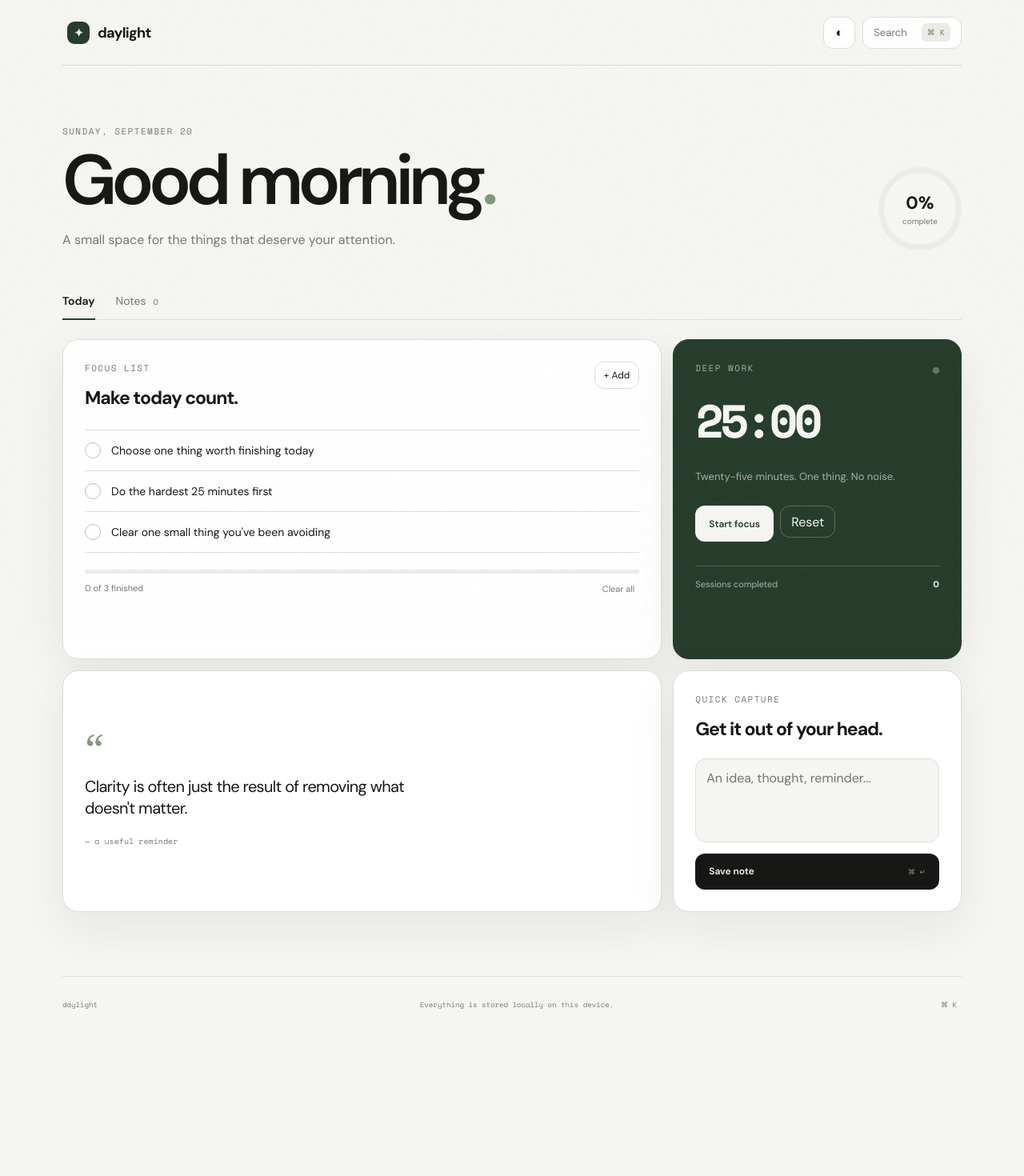
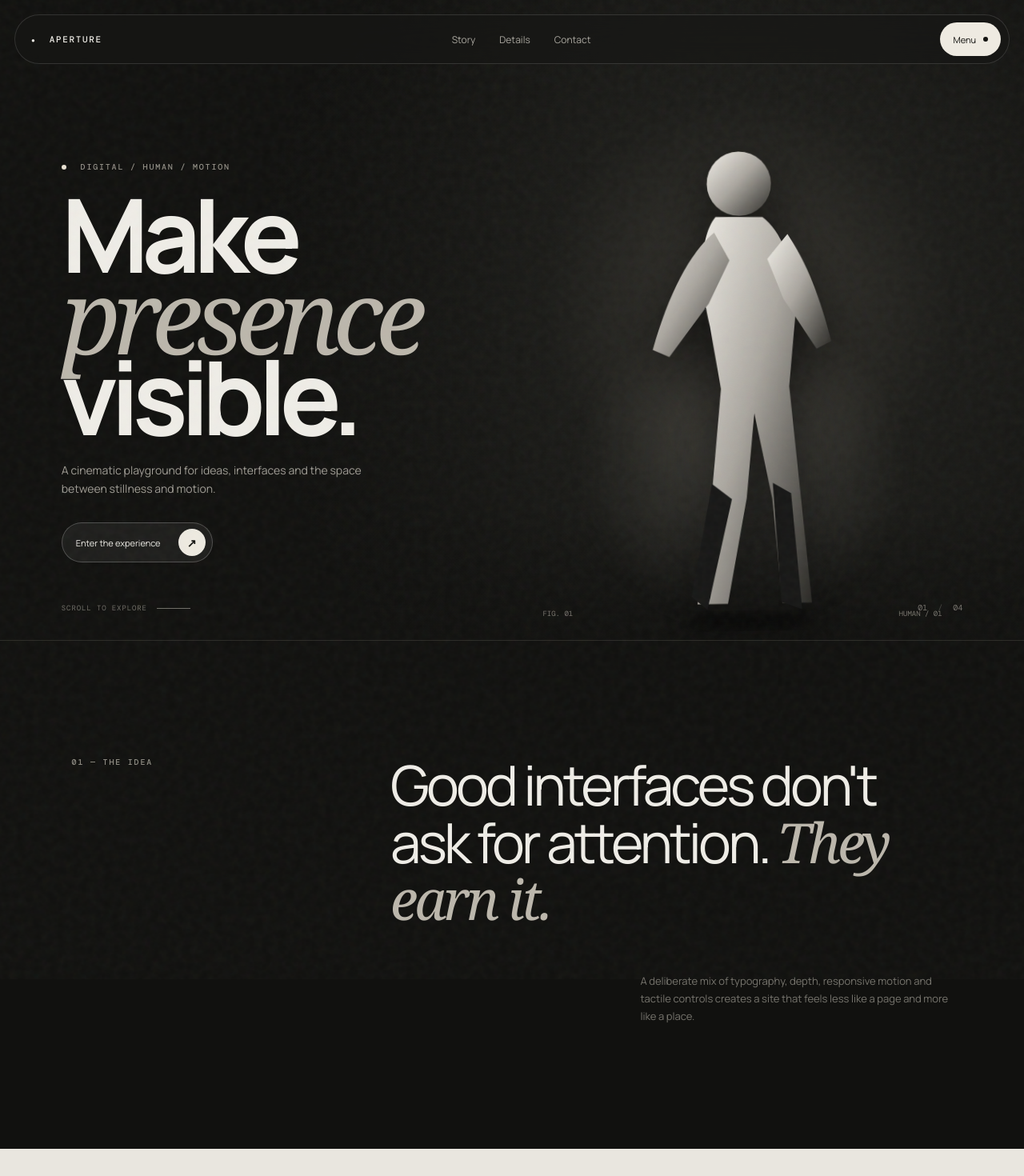
Before and after one commit to Frezanz/myweb, a Next.js app: page / in a window 1280 px wide. Shown: the top 1470 px of the page at 80% size. Before the commit the page ends 1290 px from the top, so only its background shows below. Built offline with nearby package versions, Linux system fonts and the light colour scheme.

Commit message:
Recreate myweb as a cinematic interactive landing page

```diff
--- a/app/layout.tsx
+++ b/app/layout.tsx
@@ -1,10 +1,9 @@
+import "./globals.css";
 import type { Metadata } from "next";
-import "./globals.css";
 
 export const metadata: Metadata = {
-  title: "daylight — make today count",
-  description: "A quiet, useful space for focus, tasks and thoughts.",
-  viewport: "width=device-width, initial-scale=1, viewport-fit=cover",
+  title: "Aperture — Make presence visible.",
+  description: "A cinematic interactive experience for the web.",
 };
 
 export default function RootLayout({ children }: Readonly<{ children: React.ReactNode }>) {
--- a/app/page.tsx
+++ b/app/page.tsx
@@ -1,199 +1,117 @@
 "use client";
 
-import { useEffect, useMemo, useState } from "react";
-import { AnimatePresence, motion } from "framer-motion";
+import { useEffect, useState } from "react";
 
-type Task = { id: number; text: string; done: boolean };
-type Note = { id: number; text: string; created: string };
-
-const starterTasks: Task[] = [
-  { id: 1, text: "Choose one thing worth finishing today", done: false },
-  { id: 2, text: "Do the hardest 25 minutes first", done: false },
-  { id: 3, text: "Clear one small thing you've been avoiding", done: false },
+const features = [
+  { n: "01", title: "Atmosphere", copy: "A visual system built around depth, light and motion instead of a wall of components." },
+  { n: "02", title: "Movement", copy: "Every interaction has a response — hover, touch, scroll, focus, and the little things between." },
+  { n: "03", title: "Presence", copy: "A silhouette anchors the experience: human, quiet, cinematic, and intentionally ambiguous." },
 ];
 
-function formatTime(seconds: number) {
-  const m = Math.floor(seconds / 60).toString().padStart(2, "0");
-  const s = (seconds % 60).toString().padStart(2, "0");
-  return `${m}:${s}`;
-}
-
 export default function Home() {
-  const [tab, setTab] = useState<"today" | "notes">("today");
-  const [tasks, setTasks] = useState<Task[]>(starterTasks);
-  const [notes, setNotes] = useState<Note[]>([]);
-  const [note, setNote] = useState("");
-  const [seconds, setSeconds] = useState(25 * 60);
-  const [running, setRunning] = useState(false);
-  const [focusCount, setFocusCount] = useState(0);
-  const [command, setCommand] = useState(false);
-  const [dark, setDark] = useState(false);
-  const [greeting, setGreeting] = useState("Good morning");
+  const [menu, setMenu] = useState(false);
+  const [spot, setSpot] = useState({ x: 50, y: 35 });
+  const [active, setActive] = useState(0);
 
   useEffect(() => {
-    const savedTasks = localStorage.getItem("daylight-tasks");
-    const savedNotes = localStorage.getItem("daylight-notes");
-    const savedFocus = localStorage.getItem("daylight-focus");
-    const savedTheme = localStorage.getItem("daylight-theme");
-    if (savedTasks) setTasks(JSON.parse(savedTasks));
-    if (savedNotes) setNotes(JSON.parse(savedNotes));
-    if (savedFocus) setFocusCount(Number(savedFocus));
-    if (savedTheme === "dark") setDark(true);
-    const hour = new Date().getHours();
-    setGreeting(hour < 12 ? "Good morning" : hour < 18 ? "Good afternoon" : "Good evening");
+    const onMove = (e: PointerEvent) => {
+      setSpot({ x: (e.clientX / window.innerWidth) * 100, y: (e.clientY / window.innerHeight) * 100 });
+    };
+    window.addEventListener("pointermove", onMove);
+    return () => window.removeEventListener("pointermove", onMove);
   }, []);
 
-  useEffect(() => localStorage.setItem("daylight-tasks", JSON.stringify(tasks)), [tasks]);
-  useEffect(() => localStorage.setItem("daylight-notes", JSON.stringify(notes)), [notes]);
-  useEffect(() => localStorage.setItem("daylight-focus", String(focusCount)), [focusCount]);
-  useEffect(() => localStorage.setItem("daylight-theme", dark ? "dark" : "light"), [dark]);
+  return (
+    <main style={{ "--mx": spot.x + "%", "--my": spot.y + "%" } as React.CSSProperties}>
+      <div className="grain" aria-hidden="true" />
+      <div className="cursor-glow" aria-hidden="true" />
 
-  useEffect(() => {
-    if (!running) return;
-    const id = window.setInterval(() => {
-      setSeconds((value) => {
-        if (value <= 1) {
-          setRunning(false);
-          setFocusCount((count) => count + 1);
-          return 25 * 60;
-        }
-        return value - 1;
-      });
-    }, 1000);
-    return () => clearInterval(id);
-  }, [running]);
+      <nav className="nav">
+        <a className="brand" href="#top" aria-label="Aperture home"><span>●</span> APERTURE</a>
+        <div className="nav-links">
+          <a href="#story">Story</a>
+          <a href="#details">Details</a>
+          <a href="#contact">Contact</a>
+        </div>
+        <button className="menu-button" onClick={() => setMenu(!menu)} aria-expanded={menu}>
+          <span>{menu ? "Close" : "Menu"}</span><i />
+        </button>
+      </nav>
 
-  useEffect(() => {
-    const onKey = (event: KeyboardEvent) => {
-      if ((event.metaKey || event.ctrlKey) && event.key.toLowerCase() === "k") {
-        event.preventDefault();
-        setCommand((value) => !value);
-      }
-      if (event.key === "Escape") setCommand(false);
-    };
-    window.addEventListener("keydown", onKey);
-    return () => window.removeEventListener("keydown", onKey);
-  }, []);
+      {menu && (
+        <div className="mobile-menu">
+          <a href="#story" onClick={() => setMenu(false)}>Story <span>01</span></a>
+          <a href="#details" onClick={() => setMenu(false)}>Details <span>02</span></a>
+          <a href="#contact" onClick={() => setMenu(false)}>Contact <span>03</span></a>
+        </div>
+      )}
 
-  const completed = tasks.filter((task) => task.done).length;
-  const progress = tasks.length ? Math.round((completed / tasks.length) * 100) : 0;
+      <section id="top" className="hero">
+        <div className="hero-copy">
+          <p className="eyebrow"><span /> DIGITAL / HUMAN / MOTION</p>
+          <h1>Make<br /><em>presence</em><br />visible.</h1>
+          <p className="hero-sub">A cinematic playground for ideas, interfaces and the space between stillness and motion.</p>
+          <a className="magnetic" href="#story"><span>Enter the experience</span><b>↗</b></a>
+        </div>
 
-  const dateLabel = useMemo(
-    () => new Intl.DateTimeFormat("en", { weekday: "long", month: "long", day: "numeric" }).format(new Date()),
-    []
-  );
+        <div className="figure-wrap" aria-label="Abstract human silhouette">
+          <div className="halo" />
+          <svg className="figure" viewBox="0 0 300 650" role="img" aria-label="Person in a standing pose">
+            <defs>
+              <linearGradient id="body" x1="0" y1="0" x2="1" y2="1">
+                <stop offset="0" stopColor="#f5f2eb" />
+                <stop offset=".48" stopColor="#aaa69f" />
+                <stop offset="1" stopColor="#292824" />
+              </linearGradient>
+              <filter id="soft"><feGaussianBlur stdDeviation="7" /></filter>
+            </defs>
+            <ellipse cx="155" cy="622" rx="76" ry="10" fill="#000" opacity=".5" filter="url(#soft)" />
+            <circle cx="150" cy="91" r="39" fill="url(#body)" />
+            <path d="M121 131 C102 153 99 207 112 264 L124 340 L111 466 L91 601 L128 601 L153 473 L164 370 L184 474 L194 601 L230 601 L207 338 L216 251 C221 201 202 150 178 132 Z" fill="url(#body)" />
+            <path d="M119 150 C89 174 62 224 42 291 L62 300 L111 236 L137 184 Z" fill="url(#body)" />
+            <path d="M208 153 C232 190 246 231 259 284 L241 293 L202 232 L183 183 Z" fill="url(#body)" />
+            <path d="M111 455 L84 592 L103 608 L135 474 Z" fill="#171716" />
+            <path d="M185 455 L193 600 L218 609 L207 468 Z" fill="#171716" />
+          </svg>
+          <div className="figure-label"><span>FIG. 01</span><span>HUMAN / 01</span></div>
+        </div>
 
-  function addTask() {
-    const text = window.prompt("What needs doing?");
-    if (!text?.trim()) return;
-    setTasks((items) => [...items, { id: Date.now(), text: text.trim(), done: false }]);
-  }
+        <div className="scroll-cue"><span>Scroll to explore</span><i /></div>
+        <div className="hero-index">01 <span>/</span> 04</div>
+      </section>
 
-  function saveNote() {
-    if (!note.trim()) return;
-    setNotes((items) => [{ id: Date.now(), text: note.trim(), created: new Date().toLocaleTimeString([], { hour: "2-digit", minute: "2-digit" }) }, ...items]);
-    setNote("");
-  }
-
-  function resetTimer() {
-    setRunning(false);
-    setSeconds(25 * 60);
-  }
-
-  return (
-    <main className={dark ? "shell dark" : "shell"}>
-      <div className="grain" />
-      <header className="topbar">
-        <button className="brand" onClick={() => setTab("today")} aria-label="Go home">
-          <span className="brand-mark">✦</span>
-          <span>daylight</span>
-        </button>
-        <div className="top-actions">
-          <button className="icon-btn" onClick={() => setDark((v) => !v)} aria-label="Toggle theme">{dark ? "☼" : "◐"}</button>
-          <button className="command-btn" onClick={() => setCommand(true)}><span>Search</span><kbd>⌘ K</kbd></button>
-        </div>
-      </header>
-
-      <section className="hero">
+      <section id="story" className="manifesto">
+        <div className="section-tag">01 — THE IDEA</div>
         <div>
-          <p className="eyebrow">{dateLabel}</p>
-          <h1>{greeting}<span>.</span></h1>
-          <p className="hero-copy">A small space for the things that deserve your attention.</p>
-        </div>
-        <div className="progress-ring" style={{ "--progress": `${progress * 3.6}deg` } as React.CSSProperties}>
-          <strong>{progress}%</strong><span>complete</span>
+          <p className="big-copy">Good interfaces don&apos;t ask for attention. <em>They earn it.</em></p>
+          <p className="body-copy">A deliberate mix of typography, depth, responsive motion and tactile controls creates a site that feels less like a page and more like a place.</p>
         </div>
       </section>
 
-      <nav className="tabs" aria-label="Sections">
-        <button className={tab === "today" ? "active" : ""} onClick={() => setTab("today")}>Today</button>
-        <button className={tab === "notes" ? "active" : ""} onClick={() => setTab("notes")}>Notes <span>{notes.length}</span></button>
-      </nav>
-
-      <AnimatePresence mode="wait">
-        {tab === "today" ? (
-          <motion.div key="today" initial={{ opacity: 0, y: 10 }} animate={{ opacity: 1, y: 0 }} exit={{ opacity: 0, y: -10 }} className="grid">
-            <section className="card tasks-card">
-              <div className="card-head"><div><p className="label">Focus list</p><h2>Make today count.</h2></div><button className="small-btn" onClick={addTask}>+ Add</button></div>
-              <div className="task-list">
-                {tasks.map((task) => (
-                  <button className={task.done ? "task done" : "task"} key={task.id} onClick={() => setTasks((items) => items.map((item) => item.id === task.id ? { ...item, done: !item.done } : item))}>
-                    <span className="check">{task.done ? "✓" : ""}</span><span>{task.text}</span>
+      <section id="details" className="details">
+        <div className="section-tag">02 — THE SYSTEM</div>
+        <div className="feature-grid">
+          {features.map((item, i) => (
+            <button className={`feature-card ${active === i ? "selected" : ""}`} key={item.n} onClick={() => setActive(i)}>
+              <span>{item.n}</span>
+              <h2>{item.title}</h2>
+              <p>{item.copy}</p>
+              <b>↗</b>
             </button>
           ))}
         </div>
-              <div className="meter"><span style={{ width: `${progress}%` }} /></div>
-              <div className="muted-row"><span>{completed} of {tasks.length} finished</span><button onClick={() => setTasks([])}>Clear all</button></div>
       </section>
 
-            <section className="card focus-card">
-              <div className="card-head"><div><p className="label">Deep work</p><h2>{formatTime(seconds)}</h2></div><span className={running ? "live-dot active" : "live-dot"} /></div>
-              <p className="timer-copy">{running ? "Stay here. Everything else can wait." : "Twenty-five minutes. One thing. No noise."}</p>
-              <div className="timer-actions">
-                <button className="primary" onClick={() => setRunning((v) => !v)}>{running ? "Pause" : "Start focus"}</button>
-                <button className="secondary" onClick={resetTimer}>Reset</button>
-              </div>
-              <div className="focus-stat"><span>Sessions completed</span><strong>{focusCount}</strong></div>
+      <section className="marquee" aria-hidden="true">
+        <div>LIGHT / SHADOW / MOTION / HUMAN / LIGHT / SHADOW / MOTION / HUMAN / </div>
       </section>
 
-            <section className="card quote-card">
-              <span className="quote-mark">“</span>
-              <p>Clarity is often just the result of removing what doesn't matter.</p>
-              <span className="quote-source">— a useful reminder</span>
+      <section className="closing" id="contact">
+        <div className="section-tag">03 — KEEP GOING</div>
+        <h2>There&apos;s more<br /><em>to see.</em></h2>
+        <a className="magnetic light" href="#top"><span>Back to the beginning</span><b>↑</b></a>
+        <footer><span>APERTURE © 2026</span><span>BUILT FOR THE WEB</span><span>04 / 04</span></footer>
       </section>
-
-            <section className="card quick-card">
-              <div className="card-head"><div><p className="label">Quick capture</p><h2>Get it out of your head.</h2></div></div>
-              <textarea value={note} onChange={(e) => setNote(e.target.value)} onKeyDown={(e) => { if ((e.metaKey || e.ctrlKey) && e.key === "Enter") saveNote(); }} placeholder="An idea, thought, reminder..." />
-              <button className="primary full" onClick={saveNote}>Save note <span>⌘ ↵</span></button>
-            </section>
-          </motion.div>
-        ) : (
-          <motion.section key="notes" initial={{ opacity: 0, y: 10 }} animate={{ opacity: 1, y: 0 }} className="notes-view">
-            <div className="notes-heading"><div><p className="label">Your thoughts</p><h2>Notes.</h2></div><button className="small-btn" onClick={() => document.querySelector("textarea")?.focus()}>New note</button></div>
-            {notes.length === 0 ? <div className="empty"><span>✦</span><h3>Nothing here yet.</h3><p>Capture something from the Today view and it will stay here on this device.</p></div> : (
-              <div className="notes-list">{notes.map((item) => <article className="note" key={item.id}><p>{item.text}</p><small>{item.created}</small></article>)}</div>
-            )}
-          </motion.section>
-        )}
-      </AnimatePresence>
-
-      <footer><span>daylight</span><span>Everything is stored locally on this device.</span><button onClick={() => setCommand(true)}>⌘ K</button></footer>
-
-      <AnimatePresence>
-        {command && (
-          <motion.div className="overlay" initial={{ opacity: 0 }} animate={{ opacity: 1 }} exit={{ opacity: 0 }} onClick={() => setCommand(false)}>
-            <motion.div className="command-panel" initial={{ y: 20, scale: .98 }} animate={{ y: 0, scale: 1 }} exit={{ y: 20, scale: .98 }} onClick={(e) => e.stopPropagation()}>
-              <div className="search-line"><span>⌕</span><input autoFocus placeholder="What do you want to do?" /></div>
-              <button onClick={() => { setTab("today"); setCommand(false); }}>Today <kbd>1</kbd></button>
-              <button onClick={() => { setTab("notes"); setCommand(false); }}>Notes <kbd>2</kbd></button>
-              <button onClick={() => { setRunning((v) => !v); setCommand(false); }}>Start / pause focus <kbd>3</kbd></button>
-              <button onClick={() => { setDark((v) => !v); setCommand(false); }}>Toggle appearance <kbd>4</kbd></button>
-              <p>Press Esc to close</p>
-            </motion.div>
-          </motion.div>
-        )}
-      </AnimatePresence>
     </main>
   );
 }
--- a/next.config.mjs
+++ b/next.config.mjs
@@ -1,3 +1,6 @@
 /** @type {import('next').NextConfig} */
-const nextConfig = { output: "export", images: { unoptimized: true } };
+const nextConfig = {
+  output: "export",
+  images: { unoptimized: true },
+};
 export default nextConfig;
```
Also changed, not shown: package.json (+6 -20 lines), tsconfig.json (+20 -1 lines), app/globals.css, next-env.d.ts, 1 other file (tests, documents, lock files or other folders). Lines whose indentation alone changed are shown as unchanged.
